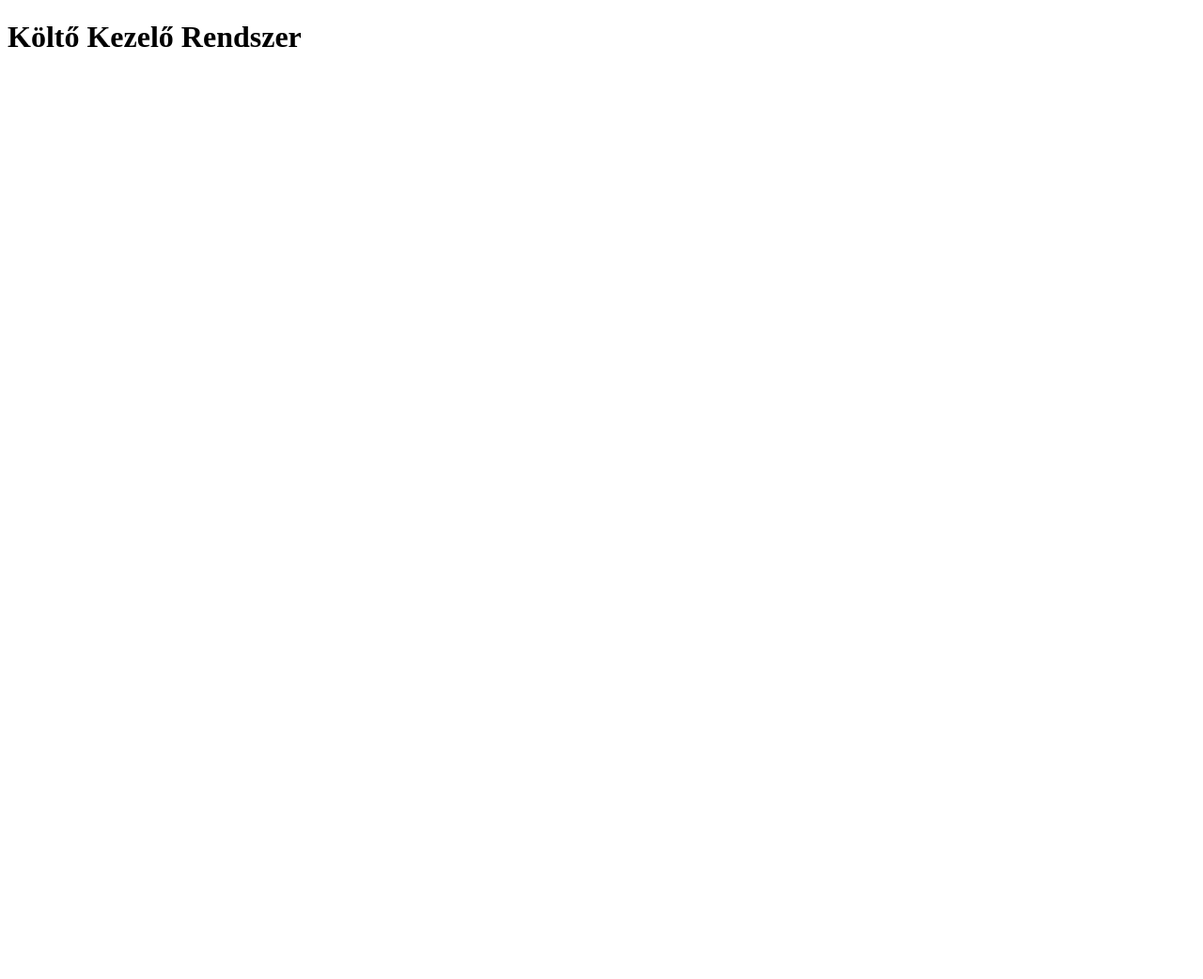
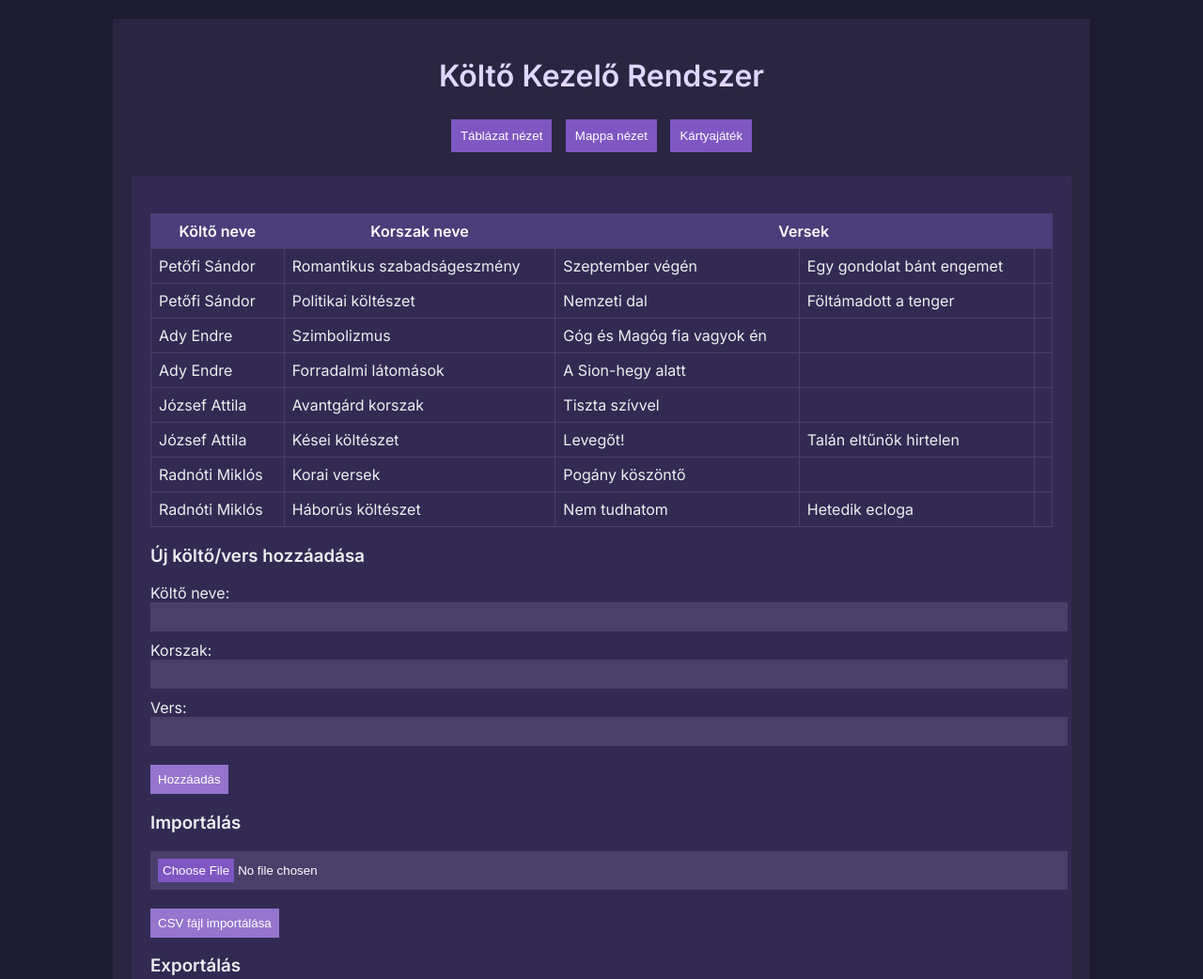
Before and after one commit to WearX/beadando, a plain HTML site: page index.html in a window 1280 px wide. Shown: the top 1042 px of the page at 94% size. Before the commit the page ends 800 px from the top, so only its background shows below. Drawn offline with Linux system fonts and the light colour scheme.

Commit message:
7. css + hiányzó, inicializáló fájlok hozzáadása(index.html búvitese és a main.js megirása.

```diff
--- a/index.html
+++ b/index.html
@@ -3,6 +3,7 @@
 <head>
     <meta charset="UTF-8">
     <meta name="viewport" content="width=device-width, initial-scale=1.0">
+    <link href="https://fonts.googleapis.com/css2?family=Inter:wght@400;600&display=swap" rel="stylesheet">
     <link rel="stylesheet" href="styles.css">
     <title>Fodor Levente Beadandó</title>
 </head>
@@ -11,7 +12,10 @@
         <h1>Költő Kezelő Rendszer</h1>
 
         <div class="button-container" id="buttonContainer">
-            <!-- Gombok -->
+            <button id="tableViewBtn">Táblázat nézet</button>
+            <button id="mapViewBtn">Mappa nézet</button>
+            <button id="cardGameBtn">Kártyajáték</button>
+
         </div>
 
         <div class="workplace" id="workplace">
--- a/main.js
+++ b/main.js
@@ -0,0 +1,55 @@
+import DataRepository from './core/datarepository.js';
+import WorkplaceManager from './core/workplacemanager.js';
+import WorkplaceView from './view/workplaceview.js';
+import ButtonView from './view/buttonview.js';
+
+
+
+    // adattároló létrehozása
+    const dataRepository = new DataRepository();
+
+    // workplace manager létrehozása
+    const workplaceManager = new WorkplaceManager();
+
+    // HTML elemek
+    const workplace = document.getElementById('workplace');
+    const buttonContainer = document.getElementById('buttonContainer');
+
+    // view-k létrehozása
+    const workplaceView = new WorkplaceView(workplace, workplaceManager);
+    const buttonView = new ButtonView(buttonContainer, workplaceManager);
+
+    // dataRepository átadása a workplaceView-nak
+    workplaceView.setDataRepository(dataRepository);
+
+    // kezdő adatok hozzáadása
+    loadInitialData(dataRepository);
+
+    // kezdő nézet megjelenítése
+    workplaceManager.showTableView();
+
+/**
+ * Kezdő adatok betöltése
+ * @param {DataRepository} dataRepository
+ */
+function loadInitialData(dataRepository) {
+    // Petőfi Sándor
+    dataRepository.addKolto('Petőfi Sándor', 'Romantikus szabadságeszmény', 'Szeptember végén');
+    dataRepository.addKolto('Petőfi Sándor', 'Romantikus szabadságeszmény', 'Egy gondolat bánt engemet');
+    dataRepository.addKolto('Petőfi Sándor', 'Politikai költészet', 'Nemzeti dal');
+    dataRepository.addKolto('Petőfi Sándor', 'Politikai költészet', 'Föltámadott a tenger');
+
+    // Ady Endre
+    dataRepository.addKolto('Ady Endre', 'Szimbolizmus', 'Góg és Magóg fia vagyok én');
+    dataRepository.addKolto('Ady Endre', 'Forradalmi látomások', 'A Sion-hegy alatt');
+
+    // József Attila
+    dataRepository.addKolto('József Attila', 'Avantgárd korszak', 'Tiszta szívvel');
+    dataRepository.addKolto('József Attila', 'Kései költészet', 'Levegőt!');
+    dataRepository.addKolto('József Attila', 'Kései költészet', 'Talán eltűnök hirtelen');
+
+    // Radnóti Miklós
+    dataRepository.addKolto('Radnóti Miklós', 'Korai versek', 'Pogány köszöntő');
+    dataRepository.addKolto('Radnóti Miklós', 'Háborús költészet', 'Nem tudhatom');
+    dataRepository.addKolto('Radnóti Miklós', 'Háborús költészet', 'Hetedik ecloga');
+}
--- a/styles.css
+++ b/styles.css
@@ -0,0 +1,140 @@
+body {
+  background: #1d1b2f;
+  color: #eee;
+  font-family: "Inter", sans-serif;
+  margin: 0;
+  padding: 0;
+}
+
+.container {
+  max-width: 1000px;
+  margin: 20px auto;
+  padding: 20px;
+  background: #2a2540;
+}
+
+h1 {
+  text-align: center;
+  color: #e0d7ff;
+}
+
+.button-container {
+  text-align: center;
+  margin-bottom: 20px;
+}
+
+.button-container button {
+  background: #7e57c2;
+  color: white;
+  border: none;
+  padding: 10px;
+  margin: 5px;
+}
+
+.workplace {
+  padding: 20px;
+  background: #332a54;
+}
+
+input[type="text"], input[type="file"] {
+  width: 100%;
+  padding: 8px;
+  margin-bottom: 10px;
+  background: #4a3f6a;
+  color: white;
+  border: none;
+}
+
+input::file-selector-button {
+  background: #7e57c2;
+  color: white;
+  border: none;
+  padding: 5px;
+}
+
+button#addBtn, #importBtn, #exportBtn {
+  background: #9575cd;
+  color: white;
+  border: none;
+  padding: 8px;
+  margin-top: 10px;
+}
+
+.error {
+  color: red;
+  margin-top: 5px;
+}
+
+table {
+  width: 100%;
+  margin-top: 20px;
+  border-collapse: collapse;
+}
+
+th, td {
+  border: 1px solid #4b3d71;
+  padding: 8px;
+}
+
+th {
+  background: #4a3d7a;
+  color: white;
+}
+
+.select-container {
+  display: flex;
+  gap: 10px;
+}
+
+.poet-list, .main-view {
+  padding: 10px;
+  background: #3c2f5a;
+  flex: 1;
+}
+
+.poet-item {
+  background: #5e478e;
+  color: white;
+  padding: 5px;
+  margin-bottom: 5px;
+  cursor: pointer;
+}
+
+.poet-item.selected {
+  background: #ab47bc;
+}
+
+.card {
+  background: #4a3a6a;
+  padding: 20px;
+  text-align: center;
+  color: white;
+  margin: 20px auto;
+  max-width: 400px;
+}
+
+.action-bar {
+  text-align: center;
+  margin-top: 10px;
+}
+
+.action-bar button {
+  background: #6a4fbf;
+  color: white;
+  border: none;
+  margin: 5px;
+  padding: 8px;
+}
+
+.result-item {
+  padding: 10px;
+  margin-top: 10px;
+}
+
+.result-item.correct {
+  background: forestgreen;
+}
+
+.result-item.incorrect {
+  background: red;
+}
```
